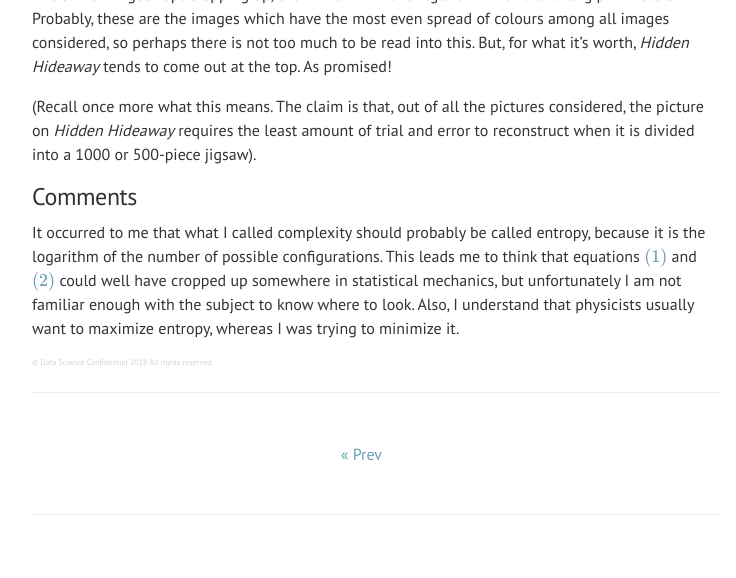
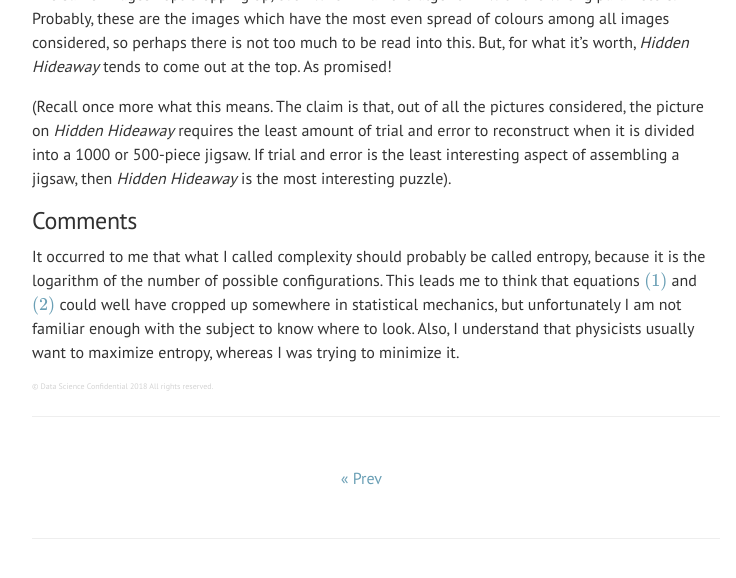
Before and after one commit to datascienceconfidential/datascienceconfidential.github.io, a Jekyll site: the page built from _posts/2018-02-07-jigsaw-equation.md, in a window 1280 px wide and 900 px high, scrolled down 13533 px, cut to the strip 296-874 px from the top of the window. Shown: the whole strip, without its empty margins (264-1000 px from the left). Built offline with Jekyll 4.4.1, drawn with Linux system fonts in a browser that asks for light colours; formulas are drawn with MathJax 3; comment, search, counter and statistics services are not loaded; some of the changed text lies outside the part shown.

Commit message:
changed some phrasing

```diff
--- a/_posts/2018-02-07-jigsaw-equation.md
+++ b/_posts/2018-02-07-jigsaw-equation.md
@@ -20,7 +20,7 @@
 
 ## Model
 
-Let us ignore the geometry of the situation completely, and assume we have a jigsaw puzzle with $N$ pieces, which is divided into $b$ sections, each of which consists of $n_i$ pieces. The pieces within each section are assumed to have the same colour or pattern, and the different sections are assumed to be distinguishable from each other.
+Let us ignore the geometry of the situation completely, and assume we have a jigsaw puzzle with $N$ pieces, which is divided into $b$ sections, where the $i^{th}$ section consists of $n_i$ pieces. The pieces within each section are assumed to have the same colour or pattern, and the different sections are assumed to be distinguishable from each other.
 
 The sections can be permuted among themselves in $b!$ ways, and (ignoring orientations) there are $n_i!$ ways of permuting the pieces in the $i^{th}$ section. So, altogether, the number of possible configurations (or roughly, the amount of trial and error required (or <i>thermodynamic probability</i>, as I believe it is called in statistical mechanics)) is
 
@@ -260,7 +260,7 @@
 
 The same images kept cropping up, even when I ran the algorithm with the wrong parameters. Probably, these are the images which have the most even spread of colours among all images considered, so perhaps there is not too much to be read into this. But, for what it's worth, <i>Hidden Hideaway</i> tends to come out at the top. As promised!
 
-(Recall once more what this means. The claim is that, out of all the pictures considered, the picture on <i>Hidden Hideaway</i> requires the least amount of trial and error to reconstruct when it is divided into a 1000 or 500-piece jigsaw).
+(Recall once more what this means. The claim is that, out of all the pictures considered, the picture on <i>Hidden Hideaway</i> requires the least amount of trial and error to reconstruct when it is divided into a 1000 or 500-piece jigsaw. If trial and error is the least interesting aspect of assembling a jigsaw, then <i>Hidden Hideaway</i> is the most interesting puzzle).
 
 ## Comments
 
```
